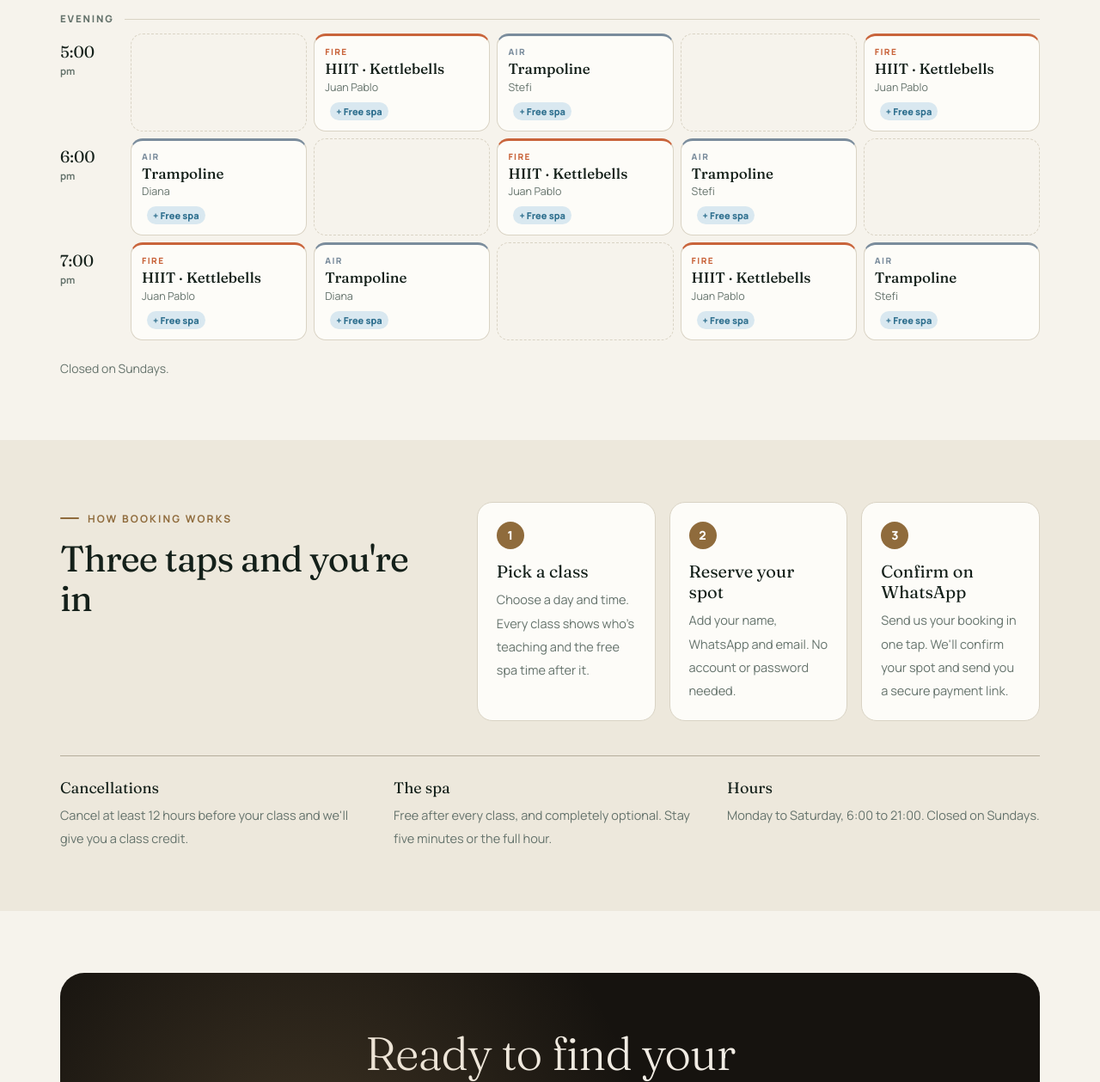
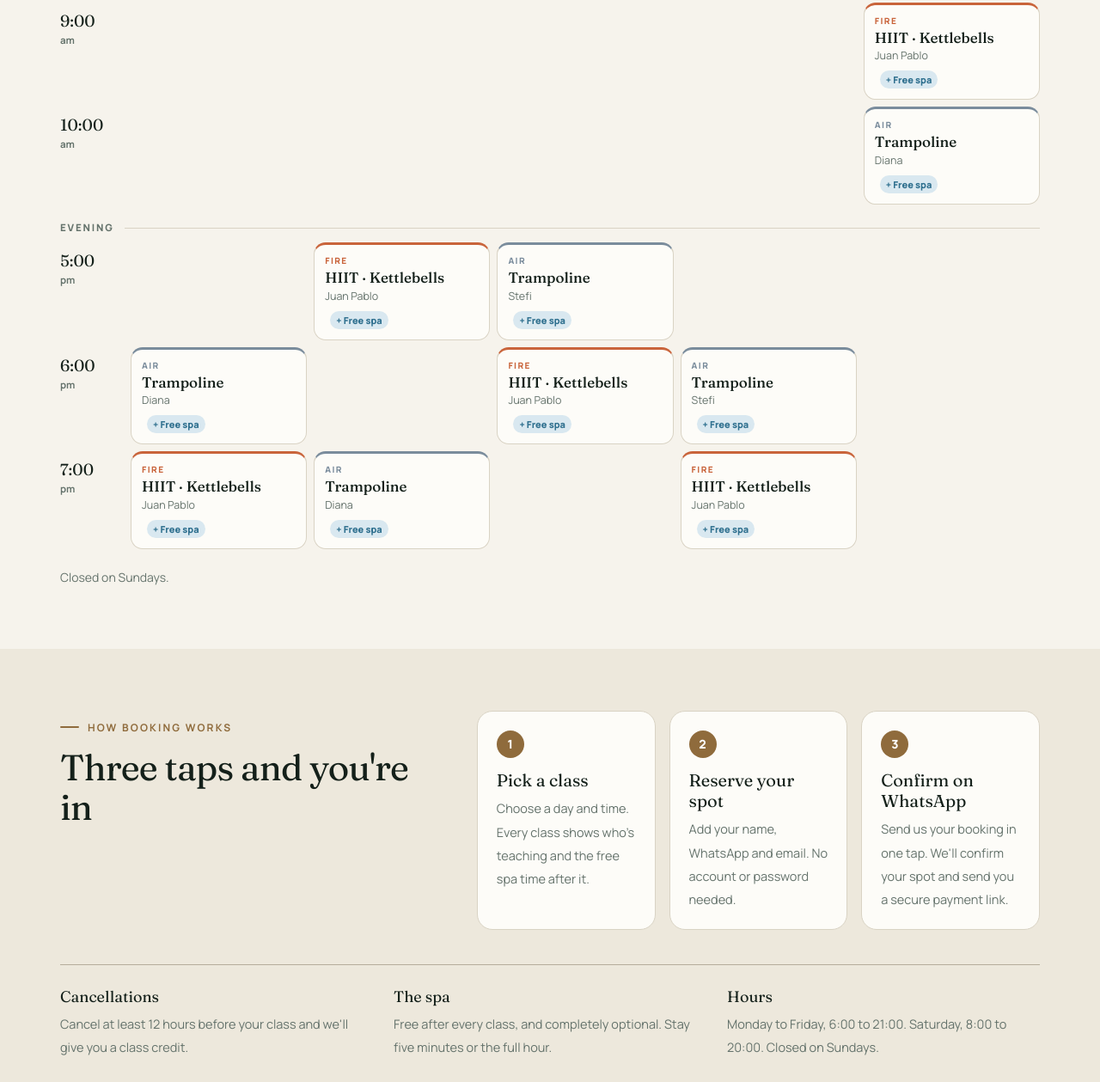
Before and after one commit to ryandundun/element-health-club, a plain HTML site: page schedule.html in a window 1280 px wide. Shown: the part 1307-2566 px from the top of the page at 86% size. Drawn offline with Linux system fonts and the light colour scheme.

Commit message:
Saturday: three morning classes (8, 9, 10am) that rotate weekly; Saturday hours 8:00-20:00
- Saturday order rotates every week so each class and instructor gets each time
- Saturday trampoline alternates Diana / Stefi (Diana first)
- No Saturday afternoon or evening classes
- Hours: Monday-Friday 6:00-21:00, Saturday 8:00-20:00, Sunday closed
- Empty slots in the week grid are now plain space

Co-Authored-By: Claude Opus 5.5 <noreply@anthropic.com>
Claude-Session: https://claude.ai/code/session_01Qw1NFsD7h4SwUNG8ia8J8n

```diff
--- a/schedule.css
+++ b/schedule.css
@@ -162,7 +162,7 @@
 .cell.is-full { background: repeating-linear-gradient(135deg, var(--surface), var(--surface) 8px, var(--bg-2) 8px, var(--bg-2) 16px); }
 .cell.is-booked { border-color: var(--forest); border-top-color: var(--forest); box-shadow: inset 0 0 0 1px var(--forest); }
 .is-dim { opacity: .22; }
-.cell-empty { min-height: 112px; border-radius: 14px; border: 1px dashed var(--line); }
+.cell-empty { min-height: 112px; }
 .cell.is-dim:hover { transform: none; box-shadow: none; }
 
 
--- a/schedule.html
+++ b/schedule.html
@@ -150,7 +150,7 @@
     <ul class="know">
       <li><b data-s="know.c">Cancellations</b><span data-s="know.cb">Cancel at least 12 hours before your class and we'll give you a class credit.</span></li>
       <li><b data-s="know.s">The spa</b><span data-s="know.sb">Free after every class, and completely optional. Stay five minutes or the full hour.</span></li>
-      <li><b data-s="know.h">Hours</b><span data-s="know.hb">Monday to Saturday, 6:00 to 21:00. Closed on Sundays.</span></li>
+      <li><b data-s="know.h">Hours</b><span data-s="know.hb">Monday to Friday, 6:00 to 21:00. Saturday, 8:00 to 20:00. Closed on Sundays.</span></li>
     </ul>
   </div>
 </section>
--- a/schedule.js
+++ b/schedule.js
@@ -47,7 +47,7 @@
       "how.s3": "Pay and you're in", "how.s3b": "Pay by card, PSE, Nequi, Bancolombia or Daviplata. Your confirmation arrives straight away.",
       "know.c": "Cancellations", "know.cb": "Cancel at least 12 hours before your class and we'll give you a class credit.",
       "know.s": "The spa", "know.sb": "Free after every class, and completely optional. Stay five minutes or the full hour.",
-      "know.h": "Hours", "know.hb": "Monday to Saturday, 6:00 to 21:00. Closed on Sundays.",
+      "know.h": "Hours", "know.hb": "Monday to Friday, 6:00 to 21:00. Saturday, 8:00 to 20:00. Closed on Sundays.",
       "close": "Close", "step.1": "Class", "step.2": "Details", "step.3": "Payment",
       "p1.title": "Your class", "spa.tl": "Free spa, optional: saunas and cold plunge", "spa.until": "After class, until {e}",
       "spa.note": "No need to decide now. Stay five minutes or the full hour, or head straight out after class.",
@@ -117,7 +117,7 @@
       "how.s3": "Paga y listo", "how.s3b": "Paga con tarjeta, PSE, Nequi, Bancolombia o Daviplata. La confirmación te llega al instante.",
       "know.c": "Cancelaciones", "know.cb": "Cancela con al menos 12 horas de anticipación y te damos un crédito de clase.",
       "know.s": "El spa", "know.sb": "Gratis después de cada clase y totalmente opcional. Quédate cinco minutos o la hora completa.",
-      "know.h": "Horario", "know.hb": "De lunes a sábado, de 6:00 a 21:00. Los domingos cerramos.",
+      "know.h": "Horario", "know.hb": "De lunes a viernes, de 6:00 a 21:00. Sábados, de 8:00 a 20:00. Los domingos cerramos.",
       "close": "Cerrar", "step.1": "Clase", "step.2": "Datos", "step.3": "Pago",
       "p1.title": "Tu clase", "spa.tl": "Spa gratis y opcional: saunas y cold plunge", "spa.until": "Después de clase, hasta las {e}",
       "spa.note": "No tienes que decidir ahora. Quédate cinco minutos o la hora completa, o vete directo después de clase.",
@@ -171,18 +171,22 @@
   function esc(s) { return String(s).replace(/[&<>"']/g, function (c) { return { "&": "&amp;", "<": "&lt;", ">": "&gt;", '"': "&quot;", "'": "&#39;" }[c]; }); }
 
   /* ---------- classes ---------- */
-  var SLOTS = [6, 7, 8, 17, 18, 19];
   var TYPES = {
     hiit: { el: "fire", who: ["Juan Pablo"] },
     tramp: { el: "air", who: ["Stefi", "Diana"] },
     pil: { el: "earth", who: ["Camila"] }
   };
-  /* weekly rotation: Mon & Thu = A, Tue & Fri = B, Wed & Sat = C (one entry per slot above; null = no class).
-     Evening pilates is paused for now: put "pil" back in the nulls to bring it back. */
-  var A = ["hiit", "tramp", "pil", "tramp", "hiit", null];
-  var B = ["tramp", "pil", "hiit", null, "tramp", "hiit"];
-  var C = ["pil", "hiit", "tramp", "hiit", null, "tramp"];
-  var ROTA = [A, B, C, A, B, C];
+  /* weekday rotation, by start hour: Mon & Thu = A, Tue & Fri = B, Wed = C.
+     Evening pilates is paused for now (A 19:00, B 17:00, C 18:00 were pilates). */
+  var A = { 6: "hiit", 7: "tramp", 8: "pil", 17: "tramp", 18: "hiit" };
+  var B = { 6: "tramp", 7: "pil", 8: "hiit", 18: "tramp", 19: "hiit" };
+  var C = { 6: "pil", 7: "hiit", 8: "tramp", 17: "hiit", 19: "tramp" };
+  var ROTA = [A, B, C, A, B];
+  var ROW = { 6: 0, 7: 1, 8: 2, 17: 3, 18: 4, 19: 5 };   /* keeps the weekday trampoline split between Stefi and Diana (5 each) */
+  /* Saturday: three morning classes. The order rotates every week so each class gets each time,
+     and the trampoline class alternates between Stefi and Diana. */
+  var SAT_HOURS = [8, 9, 10];
+  var SAT_ORDERS = [["pil", "hiit", "tramp"], ["hiit", "tramp", "pil"], ["tramp", "pil", "hiit"]];
   /* one-off changes for a specific date: { "YYYY-MM-DD": { hour: class or null } } */
   var OVERRIDES = {
     "2026-12-03": { 6: "pil", 8: "hiit" },   /* Camila can't do Thursday 8am in the first two weeks: pilates and HIIT swap */
@@ -190,7 +194,7 @@
   };
   var HOLD_MS = 15 * 60 * 1000;   /* spot held while paying online */
   var PROMO = "PRIMERA";          /* demo-only code */
-  var POPULAR = { 6: 7, 7: 6, 8: 3, 17: 6, 18: 9, 19: 4 };   /* demo-only sample bookings */
+  var POPULAR = { 6: 7, 7: 6, 8: 5, 9: 9, 10: 7, 17: 6, 18: 9, 19: 4 };   /* demo-only sample bookings */
 
   /* ---------- time: everything is Medellín wall-clock time (UTC-5, no daylight saving) ---------- */
   var DAY = 864e5, HOUR = 36e5, TZ_MS = 5 * HOUR;
@@ -223,6 +227,21 @@
   function until(h) { return hm(h + 2) + " " + ap(h + 2); }   /* the free spa time runs until 2 hours after class start */
   function money(n) { return L() === "es" ? "$" + n.toLocaleString("es-CO") : "$" + n.toLocaleString("en-US"); }
   function hash(s) { var h = 2166136261; for (var i = 0; i < s.length; i++) { h ^= s.charCodeAt(i); h = Math.imul(h, 16777619); } return h >>> 0; }
+  var FIRST_SAT = OPENING + ((6 - new Date(OPENING).getUTCDay() + 7) % 7) * DAY;   /* first Saturday with classes */
+  function saturdayNumber(day) { return Math.round((day.getTime() - FIRST_SAT) / (7 * DAY)); }
+  function mod(a, n) { return ((a % n) + n) % n; }
+  /* the classes on a given day: { hour: { type, who } } */
+  function dayPlan(day, i) {
+    var plan = {}, ov = OVERRIDES[ymd(day)] || {}, h;
+    if (i === 5) {
+      var k = saturdayNumber(day), order = SAT_ORDERS[mod(k, 3)];
+      SAT_HOURS.forEach(function (hr, j) { plan[hr] = { type: order[j], who: order[j] === "tramp" ? TYPES.tramp.who[mod(k + 1, 2)] : TYPES[order[j]].who[0] }; });   /* Diana first: the opening week has no Monday, which is hers */
+    } else {
+      for (h in ROTA[i]) { var ty = ROTA[i][h]; plan[h] = { type: ty, who: TYPES[ty].who[(i + ROW[h]) % TYPES[ty].who.length] }; }
+    }
+    for (h in ov) { if (ov[h]) plan[h] = { type: ov[h], who: TYPES[ov[h]].who[0] }; else delete plan[h]; }
+    return plan;
+  }
   function priceOf(s) { return s.day.getTime() < FOUNDING_END ? PRICE_FOUNDING : PRICE_REG; }
 
   var state = { week: 0, day: null, filter: "all", mine: {}, b: null, trigger: null };
@@ -231,14 +250,13 @@
     var mon = monday(w), out = [];
     weekDows(w).forEach(function (i) {
       var day = new Date(mon.getTime() + i * DAY);
-      SLOTS.forEach(function (h, j) {
-        var id = ymd(day) + "-" + h, ov = OVERRIDES[ymd(day)] || {};
-        var type = Object.prototype.hasOwnProperty.call(ov, h) ? ov[h] : ROTA[i][j], mine = !!state.mine[id];
-        if (!type) return;
+      var plan = dayPlan(day, i);
+      Object.keys(plan).map(Number).sort(function (a, b) { return a - b; }).forEach(function (h) {
+        var id = ymd(day) + "-" + h, type = plan[h].type, mine = !!state.mine[id];
         /* real availability will come from the booking server; until then every class shows as open (the demo uses sample numbers) */
         var taken = DEMO ? Math.min(CAP, Math.min(CAP, POPULAR[h] + hash(id) % 7) + (mine ? 1 : 0)) : 0;
         var start = new Date(day.getTime() + h * HOUR);
-        out.push({ id: id, day: day, di: i, h: h, type: type, el: TYPES[type].el, who: TYPES[type].who[(i + j) % TYPES[type].who.length],
+        out.push({ id: id, day: day, di: i, h: h, type: type, el: TYPES[type].el, who: plan[h].who,
                    start: start, taken: taken, left: CAP - taken, mine: mine, past: start <= NOW });
       });
     });
@@ -366,9 +384,10 @@
       html += '<div class="wk-head' + (isT ? " is-today" : "") + '"><small>' + esc(isT ? t("today") : fmt(d, { weekday: "short" }).replace(".", "")) + "</small><b>" +
         esc(fmt(d, { day: "numeric", month: "short" }).replace(".", "")) + "</b></div>";
     });
-    SLOTS.forEach(function (h) {
-      if (h === 6) html += '<div class="wk-sep">' + esc(t("morning")) + "</div>";
-      if (h === 17) html += '<div class="wk-sep">' + esc(t("evening")) + "</div>";
+    var hours = list.map(function (s) { return s.h; }).filter(function (h, k, a) { return a.indexOf(h) === k; }).sort(function (a, b) { return a - b; });
+    hours.forEach(function (h, k) {
+      if (k === 0 && h < 12) html += '<div class="wk-sep">' + esc(t("morning")) + "</div>";
+      if (h >= 12 && (k === 0 || hours[k - 1] < 12)) html += '<div class="wk-sep">' + esc(t("evening")) + "</div>";
       html += '<div class="wk-time"><b>' + hm(h) + "</b><span>" + ap(h) + "</span></div>";
       dows.forEach(function (i) {
         var s = list.filter(function (x) { return x.di === i && x.h === h; })[0];
--- a/site.js
+++ b/site.js
@@ -105,7 +105,7 @@
       "loc.title": "In the heart of Laureles.",
       "loc.lead": "Tree-lined streets, the best cafés in the city and now a place to take care of yourself. A short walk from Segundo Parque and the Estadio metro station.",
       "loc.address.label": "Address", "loc.address.value": "Tv 39D #74-105 Piso 4<br>Laureles - Estadio, Medellín",
-      "loc.hours.label": "Hours", "loc.hours.value": "Monday to Saturday 6:00 to 21:00 · Sunday closed",
+      "loc.hours.label": "Hours", "loc.hours.value": "Monday to Friday 6:00 to 21:00 · Saturday 8:00 to 20:00 · Sunday closed",
       "loc.contact.label": "Contact",
 
       "cta.title": "Ready to find your element?",
@@ -212,7 +212,7 @@
       "loc.title": "En el corazón de Laureles.",
       "loc.lead": "Calles arboladas, los mejores cafés de la ciudad y ahora un lugar para cuidarte. A pocos pasos del Segundo Parque y de la estación Estadio del metro.",
       "loc.address.label": "Dirección", "loc.address.value": "Tv 39D #74-105 Piso 4<br>Laureles - Estadio, Medellín",
-      "loc.hours.label": "Horario", "loc.hours.value": "Lunes a sábado 6:00 a 21:00 · Domingo cerrado",
+      "loc.hours.label": "Horario", "loc.hours.value": "Lunes a viernes 6:00 a 21:00 · Sábado 8:00 a 20:00 · Domingo cerrado",
       "loc.contact.label": "Contacto",
 
       "cta.title": "¿Listo para encontrar tu elemento?",
```
Also changed, not shown: location.html (+1 -1 lines), 1 other file.
